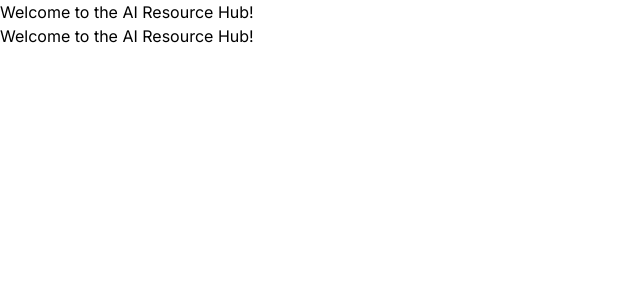
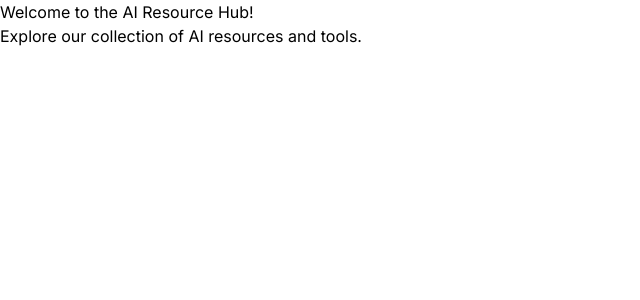
Before and after one commit to brandonfreemandev/ai-resource-hub, a Next.js app in the folder frontend/: page / in a window 1280 px wide. Shown: the top 300 px of the page, without its empty margins (0-640 px from the left). Built offline with nearby package versions, Linux system fonts and the light colour scheme; no server answers.

Commit message:
builder: write frontend/app/page.tsx

```diff
--- a/frontend/app/page.tsx
+++ b/frontend/app/page.tsx
@@ -1,28 +1,13 @@
-import { useState, useEffect } from 'react';
+import { useState } from 'react';
 
 export default function Home() {
-  const [message, setMessage] = useState('');
-
-  useEffect(() => {
-    // Simulate fetching a welcome message from an API
-    const fetchWelcomeMessage = async () => {
-      try {
-        const response = await fetch('/api/welcome-message');
-        const data = await response.json();
-        setMessage(data.message);
-      } catch (error) {
-        console.error('Failed to fetch welcome message:', error);
-        setMessage('Welcome to the AI Resource Hub!');
-      }
-    };
-
-    fetchWelcomeMessage();
-  }, []);
+  const [message, setMessage] = useState('Welcome to the AI Resource Hub!');
+  const [subMessage, setSubMessage] = useState('Explore our collection of AI resources and tools.');
 
   return (
     <div>
-      <h1>Welcome to the AI Resource Hub!</h1>
-      <p>{message}</p>
+      <h1>{message}</h1>
+      <p>{subMessage}</p>
     </div>
   );
 }
```
